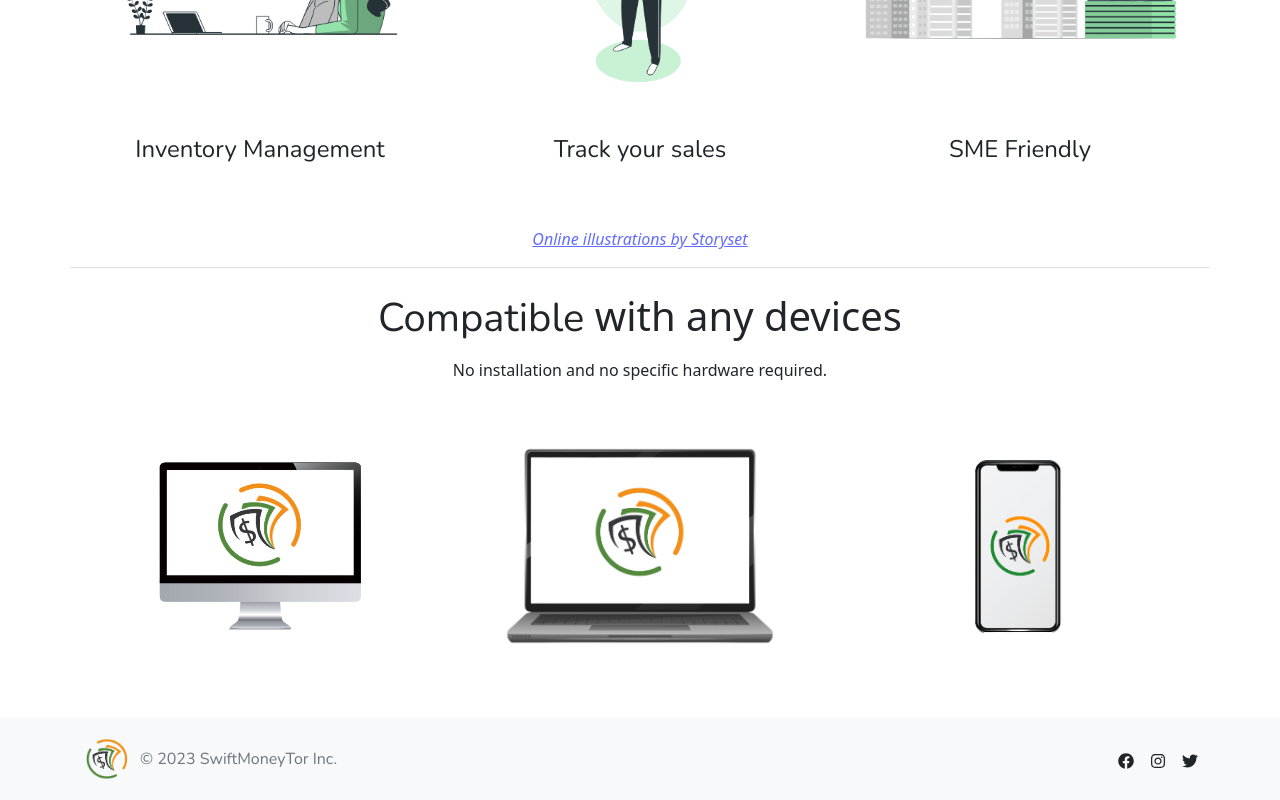
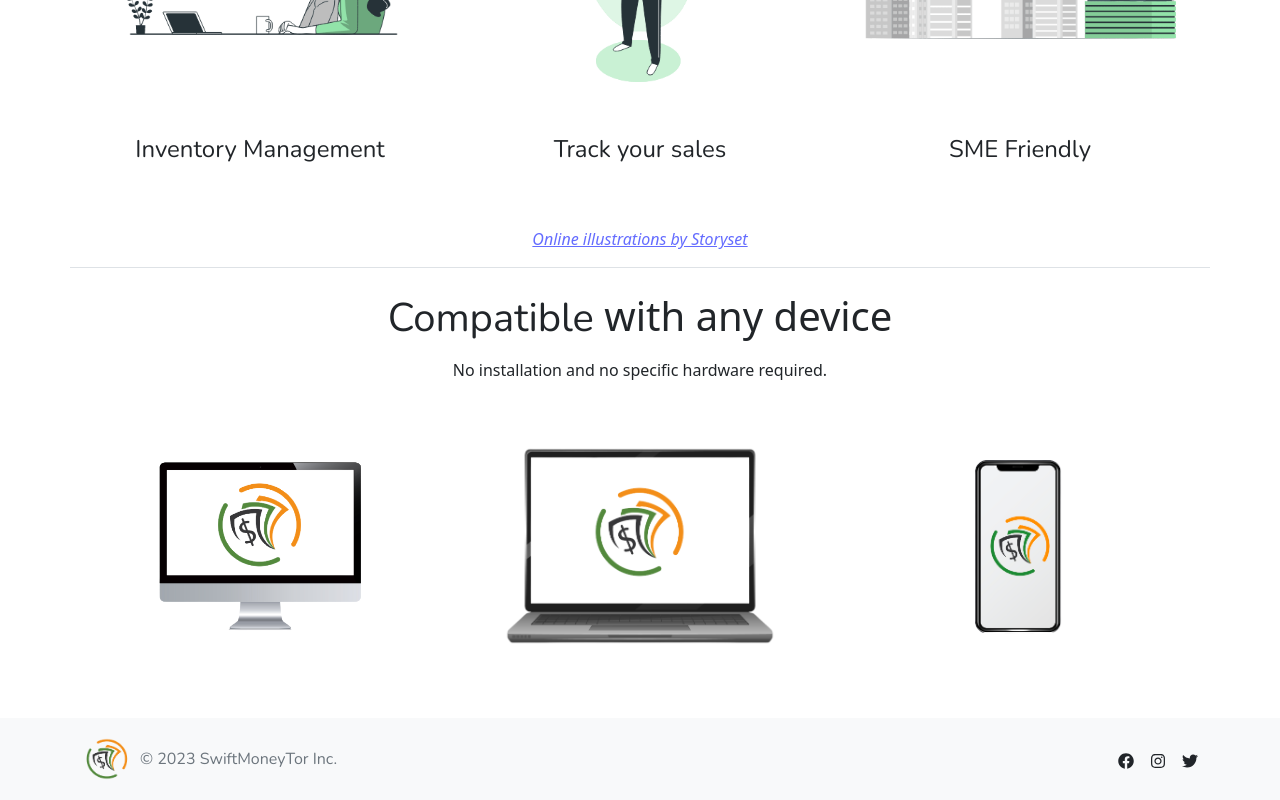
Before and after one commit to SwiftMoneyTor/SwiftMoneyTor, a React (Vite) app: page / in a window 1280 px wide. Shown: the part 1044-1844 px from the top of the page. Built offline with nearby package versions, Linux system fonts and the light colour scheme.

Commit message:
landing page fix

```diff
--- a/src/views/LandingPage/Devices/Devices.jsx
+++ b/src/views/LandingPage/Devices/Devices.jsx
@@ -1,7 +1,7 @@
 const Devices = () => {
     return (
         <div className="container border-top pt-4">
-            <p className="display-6"><span className="fw-bold">Compatible</span> with any devices</p>
+            <p className="display-6"><span className="fw-bold">Compatible</span> with any device</p>
             <p>No installation and no specific hardware required.</p>
             <div className="row devices py-5">
                 <div className="col">
```
